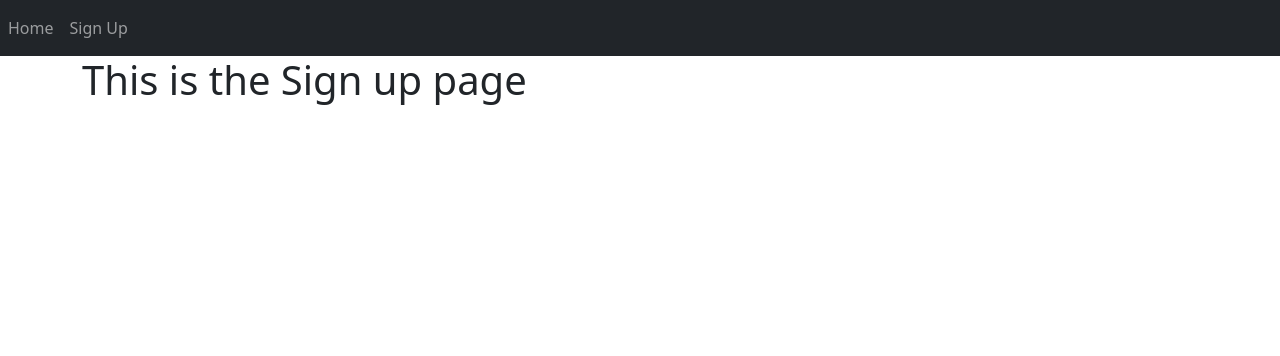
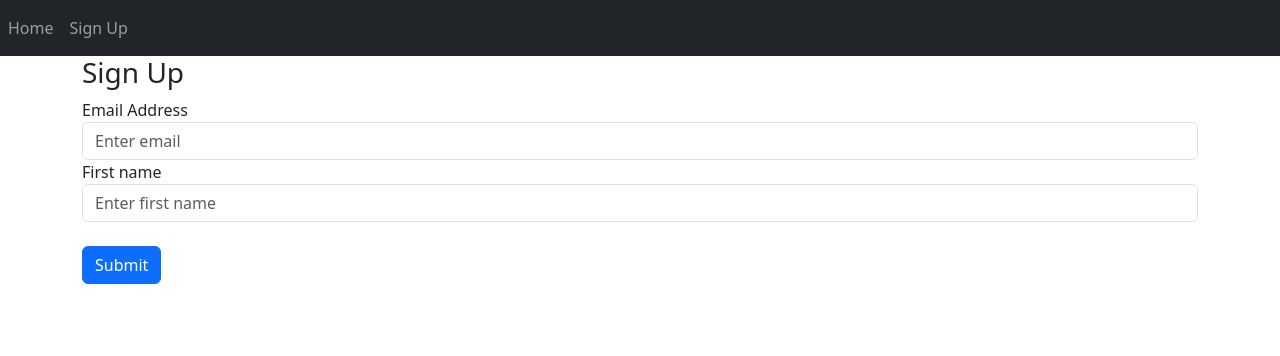
Before and after one commit to yinan-you/TUTOR-WEB-PROJECT, a Flask app: page /sign-up in a window 1280 px wide. Shown: the top 356 px of the page. Run offline with Flask 3, Linux system fonts and the light colour scheme.

Commit message:
Created form

```diff
--- a/webapp/website/eoi.py
+++ b/webapp/website/eoi.py
@@ -5,4 +5,4 @@ eoi = Blueprint('eoi', __name__)
 
 @eoi.route('/sign-up')
 def sign_up():
-    return render_template("sign_up.html")
+    return render_template("sign_up.html", bool=True)
--- a/webapp/website/templates/sign_up.html
+++ b/webapp/website/templates/sign_up.html
@@ -1,5 +1,31 @@
 {% extends "base.html" %} {%block title %}Changed{% endblock %}
 
 {% block content %}
-<h1>This is the Sign up page </h1>
+
+<form method="POST">
+    <h3 align=""center>Sign Up</h3>
+    <div class="form-group">
+        <label for="email">Email Address</label>
+        <input
+            type="email"
+            class="form-control"
+            id="email"
+            name="email"
+            placeholder="Enter email"
+        />
+    </div>
+    <div class="form-group">
+        <label for="email">First name</label>
+        <input
+            type="text"
+            class="form-control"
+            id="firstName"
+            name="firstName"
+            placeholder="Enter first name"
+        />
+    </div>
+    <br />
+    <button type="Submit" class="btn btn-primary">Submit</button>
+</form>
+
 {%endblock%}
```
